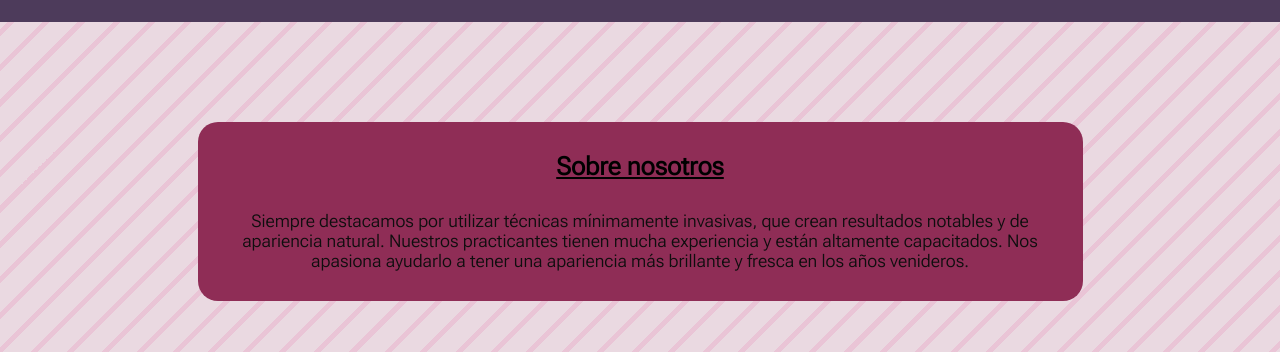
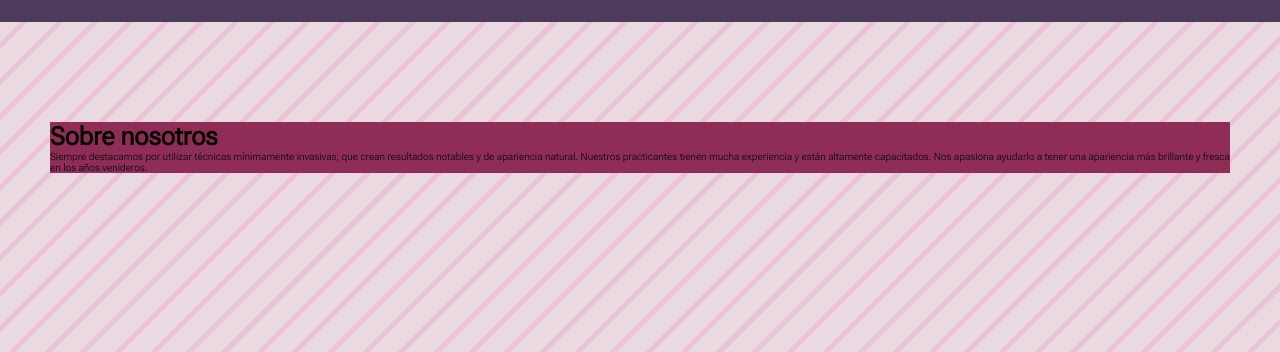
Before and after one commit to Santucas/Proyecto-desarrollo-web, a plain HTML site: page index.html in a window 1280 px wide. Shown: the part 63-415 px from the top of the page. Drawn offline with nearby package versions, Linux system fonts and the light colour scheme; a web font is replaced by a local one.

Commit message:
segunda entrega proyecto final v1.0

```diff
--- a/index.html
+++ b/index.html
@@ -39,9 +39,9 @@
 <!--header end-->
 <!--main start-->
     <main class="home">
-        <article class="home__text container text-center w-75 p-5 rounded-5 d-grid gap-5">
-            <h1 class="h1 text-decoration-underline">Sobre nosotros</h1>
-            <p class="fs-3">Siempre destacamos por utilizar técnicas mínimamente invasivas, que crean resultados notables y de apariencia natural. Nuestros practicantes tienen mucha experiencia y están altamente capacitados. Nos apasiona ayudarlo a tener una apariencia más brillante y fresca en los años venideros.</p>
+        <article class="home__text">
+            <h1>Sobre nosotros</h1>
+            <p>Siempre destacamos por utilizar técnicas mínimamente invasivas, que crean resultados notables y de apariencia natural. Nuestros practicantes tienen mucha experiencia y están altamente capacitados. Nos apasiona ayudarlo a tener una apariencia más brillante y fresca en los años venideros.</p>
         </article>
         <section class="tips">
             <h2 class="tips__title">tips</h2>
```
Also changed, not shown: pages/contact.html (+1 -1 lines), pages/gallery.html (+2 -0 lines), pages/services.html (+2 -0 lines).
